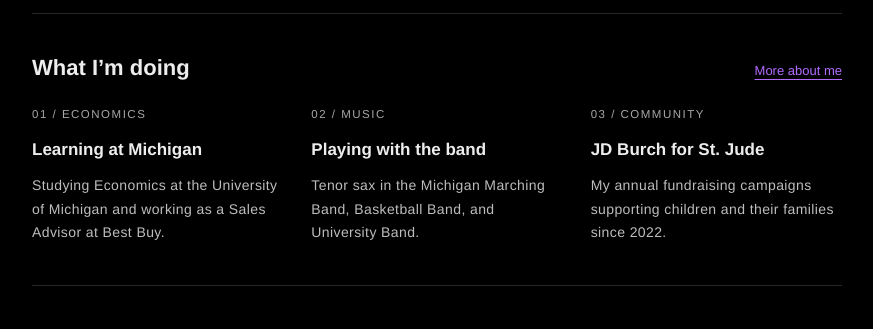
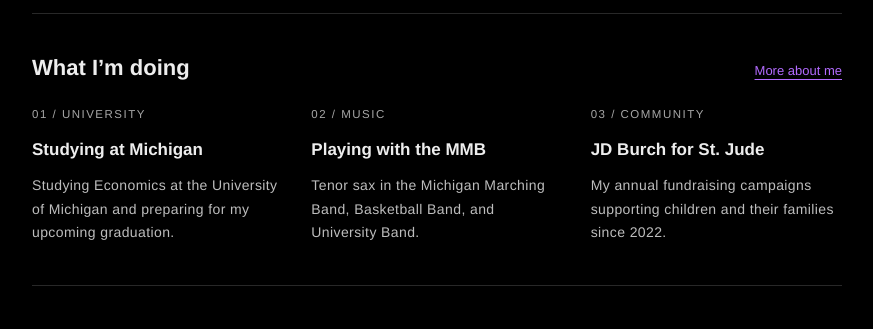
Before and after one commit to JDBurchHuzzah/jdburchhuzzah.github.io, a Jekyll site: the page built from index.html, in a window 1280 px wide. Shown: the part 765-1094 px from the top of the page, without its empty margins (203-1076 px from the left). Built offline with Jekyll 4.4.1, drawn with Linux system fonts in a browser that asks for light colours.

Commit message:
Update university and MMB homepage descriptions

```diff
--- a/index.html
+++ b/index.html
@@ -12,8 +12,8 @@
 <section class="section" aria-labelledby="now">
   <div class="section-heading"><h2 id="now">What I’m doing</h2><a href="{{ '/about/' | relative_url }}">More about me</a></div>
   <div class="three-up">
-    <article><p class="eyebrow">01 / Economics</p><h3>Learning at Michigan</h3><p>Studying Economics at the University of Michigan and working as a Sales Advisor at Best Buy.</p></article>
-    <article><p class="eyebrow">02 / Music</p><h3>Playing with the band</h3><p>Tenor sax in the Michigan Marching Band, Basketball Band, and University Band.</p></article>
+    <article><p class="eyebrow">01 / University</p><h3>Studying at Michigan</h3><p>Studying Economics at the University of Michigan and preparing for my upcoming graduation.</p></article>
+    <article><p class="eyebrow">02 / Music</p><h3>Playing with the MMB</h3><p>Tenor sax in the Michigan Marching Band, Basketball Band, and University Band.</p></article>
     <article><p class="eyebrow">03 / Community</p><h3>JD Burch for St. Jude</h3><p>My annual fundraising campaigns supporting children and their families since 2022.</p></article>
   </div>
 </section>
```
